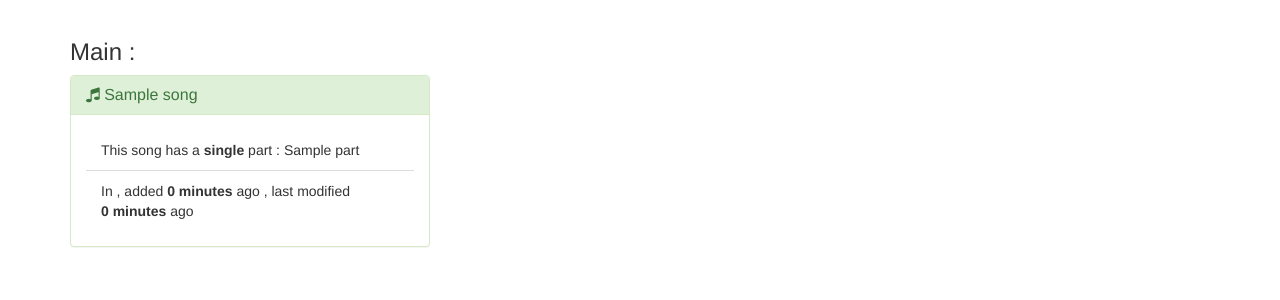
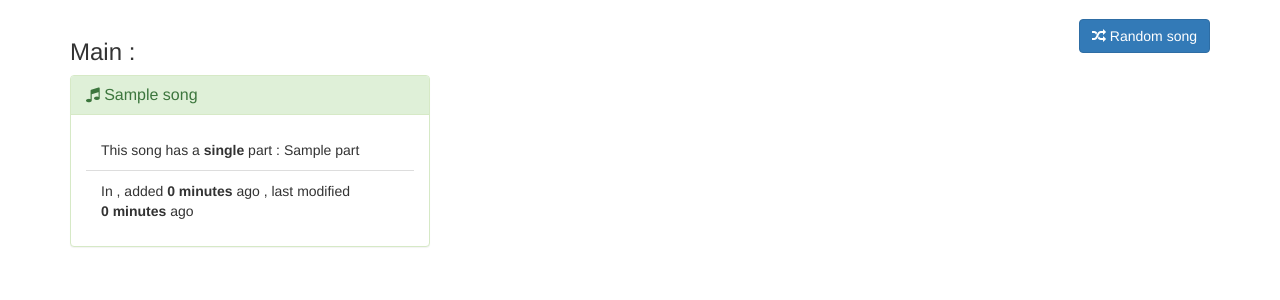
Before and after one commit to ewjoachim/poireau, a Django app: page /songs/song in a window 1280 px wide. Shown: the part 51-351 px from the top of the page. Run offline with Django 3.2, Linux system fonts and the light colour scheme; tables that the repository leaves empty hold one stand-in row (values such as "Sample post"); some libraries are stand-ins or nearby versions.

Commit message:
Link to random song in list

```diff
--- a/poireau/songs/templates/songs/list.html
+++ b/poireau/songs/templates/songs/list.html
@@ -4,6 +4,7 @@
 {% block page_title %}{% trans "Songs" %} - {% endblock page_title %}
 
 {% block content %}
+	<a class='btn btn-primary pull-right' href="{% url 'songs:song_random' %}"><i class="fa fa-random"></i> {% trans "Random song" %}</a>
 	{% regroup object_list by folder as folder_list %}
 	{% for folder in folder_list %}
 		<h3>{{folder.grouper|default:_("Main")|title}} :</h3>
```
